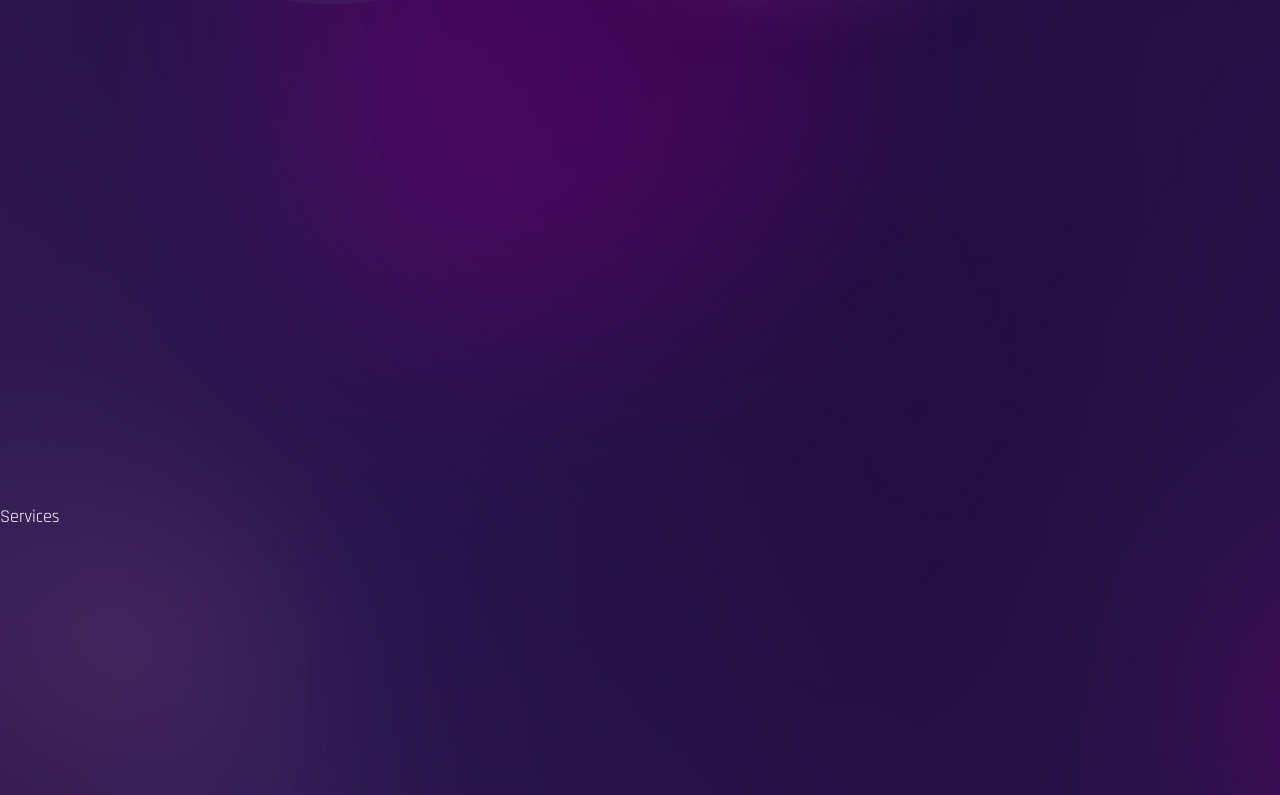
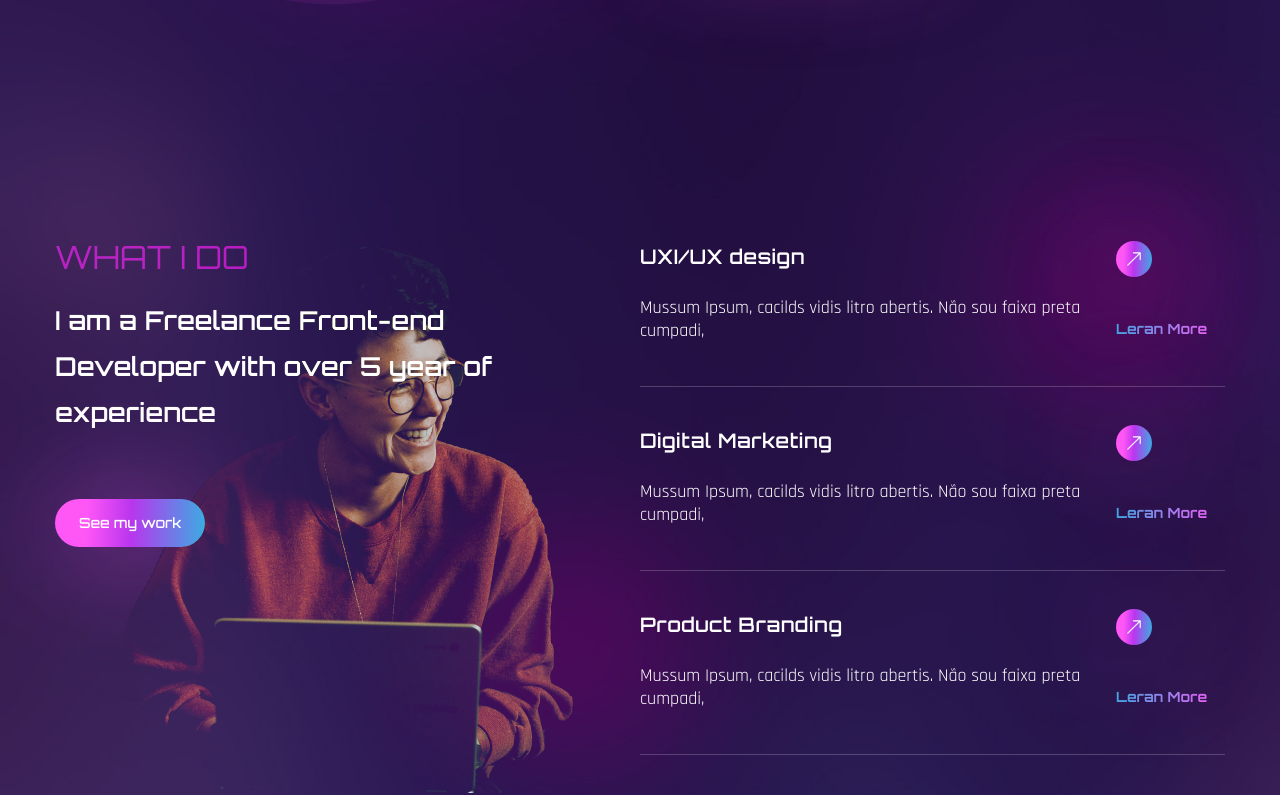
Before and after one commit to JayCesar/JayCesar, a React (Create React App) app: page / in a window 1280 px wide. Shown: the part 1426-2221 px from the top of the page. Built offline with nearby package versions, Linux system fonts and the light colour scheme; the HTML template or start-up script is replaced by a standard one; a web font is replaced by a local one.

Commit message:
@JayCesar | Update: Add services section but there are some things to fix afterwards

```diff
--- a/public/index.html
+++ b/public/index.html
@@ -1,5 +1,5 @@
 <!DOCTYPE html>
-<html lang="en">
+<html lang="pt-br">
   <head>
     <meta charset="utf-8" />
     <meta name="viewport" content="width=device-width, initial-scale=1" />
--- a/src/App.js
+++ b/src/App.js
@@ -16,8 +16,8 @@
       <Nav />
       <About />
       <Services />
-      <Work />
-      <Contact />
+      {/* <Work />
+      <Contact /> */}
       <div className='h-[4000px]'></div>
     </div>
   );
--- a/src/components/Services.js
+++ b/src/components/Services.js
@@ -1,7 +1,88 @@
 import React from 'react';
+// icon
+import {BsArrowUpRight} from 'react-icons/bs';
+// motion
+import {motion} from 'framer-motion'
+// variants
+import {fadeIn} from '../variants'
+
+// services data
+const services = [
+  {
+    name: 'UXI/UX design',
+    description:
+    'Mussum Ipsum, cacilds vidis litro abertis. Não sou faixa preta cumpadi,',
+    link: 'Leran More',
+  },
+  {
+    name: 'Digital Marketing',
+    description:
+    'Mussum Ipsum, cacilds vidis litro abertis. Não sou faixa preta cumpadi,',
+    link: 'Leran More',
+  },
+  {
+    name: 'Product Branding',
+    description:
+    'Mussum Ipsum, cacilds vidis litro abertis. Não sou faixa preta cumpadi,',
+    link: 'Leran More',
+  },
+]
 
 const Services = () => {
-  return <div className='section' id='services'>Services</div>;
+  return (
+    <section className='section' id='services'>
+      <div className="container mx-auto">
+        <div className='flex flex-col lg:flex-row'>
+          {/*text & image*/}
+          <motion.div
+           variants={fadeIn('right', 0.3)}
+           initial='hidden'
+           whileInView={'show'}
+           viewport={{ once: false, amount: 0.3 }}
+          className="flex-1 lg:bg-services lg:bg-bottom bg-no-repeat mix-blend-lighten mb-16 lg:mb-0">
+            <h2 className='h2 text-accent mb-6'> What I do </h2>
+            <h3 className="h3 max-w-[455px] mb-16">I am a Freelance Front-end Developer with over 5 year of experience</h3>
+            <button className='btn btn-sm'>See my work</button>
+          </motion.div>
+          {/*services*/}
+          <motion.div
+            variants={fadeIn('left', 0.5)}
+            initial='hidden'
+            whileInView={'show'}
+          className='flex-1'>
+             {/*service list*/}
+             <div>
+                {services.map((service, index)=>{
+                  // destructure service
+                  const {name, description, link} = service;
+                  return (
+                    <div className='border-b border-white/20 h-[146px] mb-[38px] flex'
+                    key={index}>
+                      <div className='max-w-[476px]'>
+                        <h4 className='text-[20px] tracking-wide font-primary font-semibold mb-6'>
+                          {name}
+                        </h4>
+                        <p className='font-secondary leading-tight'>
+                          {description}
+                        </p>
+                      </div>
+                      <div className='flex flex-col flex-1'>
+                        <a href="#" className='btn w-9 h-9 mb-[42px] flex justify-center items-center'>
+                          <BsArrowUpRight />
+                        </a>
+                        <a href="#" className='text-gradient text-sm'>
+                          {link}
+                        </a>
+                      </div>
+                    </div>
+                  );
+                })}
+             </div>
+          </motion.div>
+         </div>
+      </div>
+    </section>
+  );
 };
 
 export default Services;
```
